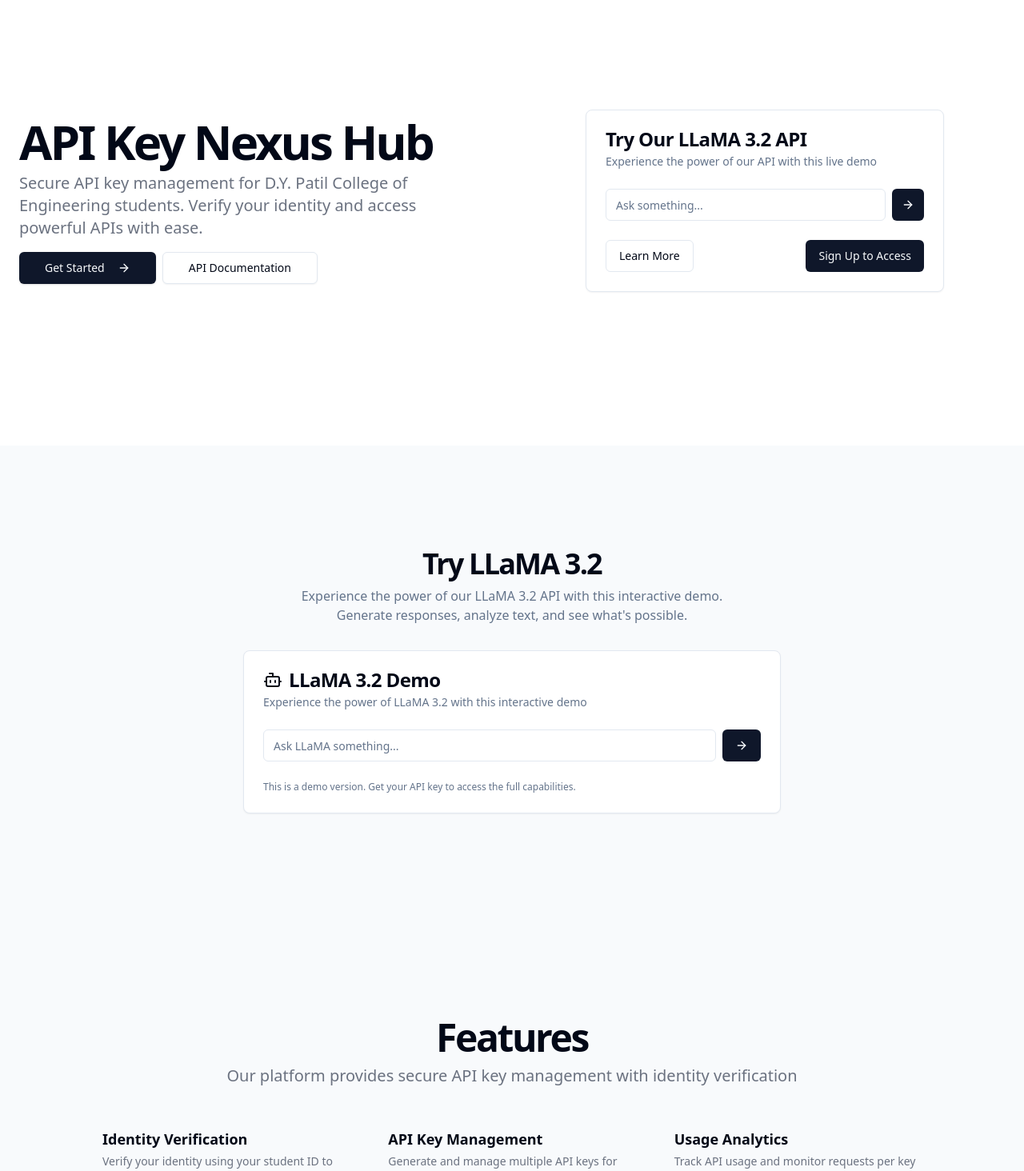
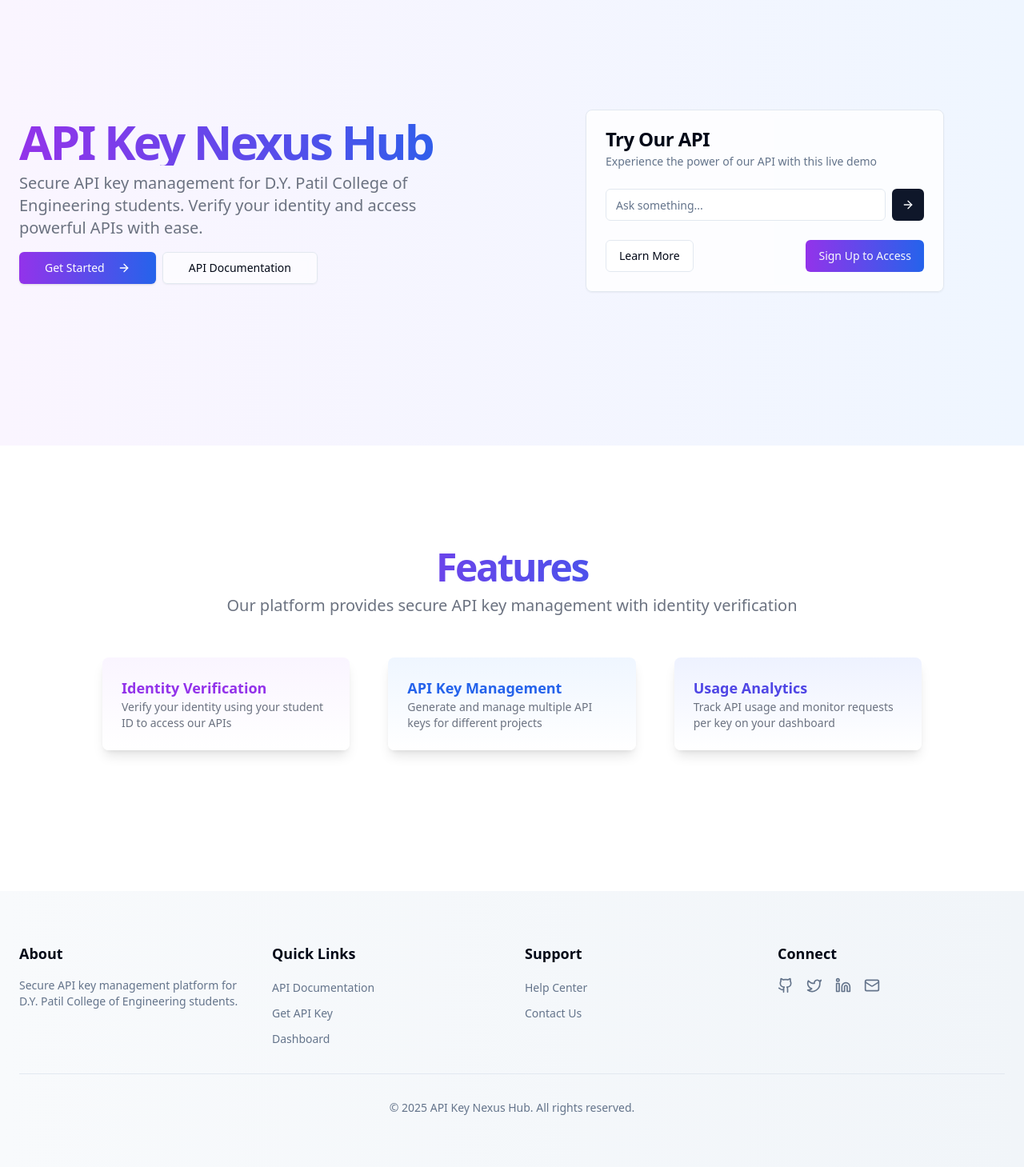
Before and after one commit to lakkawardhananjay/api-key-nexus-hub, a React (Vite) app: page / in a window 1280 px wide. Shown: the part 120-1584 px from the top of the page at 80% size. Built offline with nearby package versions, Linux system fonts and the light colour scheme.

Commit message:
feat: Improve home page design
- Removed the LLaMA 3.2 demo section.
- Added a footer to the home page.
- Applied color theming to enhance the visual appeal.

```diff
--- /dev/null
+++ b/src/components/Footer.tsx
@@ -0,0 +1,59 @@
+
+import { Github, Mail, Twitter, Linkedin } from "lucide-react";
+import { Link } from "react-router-dom";
+
+const Footer = () => {
+  return (
+    <footer className="w-full bg-gradient-to-r from-slate-50 to-slate-100 dark:from-slate-900 dark:to-slate-800">
+      <div className="container px-4 md:px-6 py-16">
+        <div className="grid grid-cols-1 md:grid-cols-4 gap-8">
+          <div className="space-y-4">
+            <h3 className="text-lg font-semibold">About</h3>
+            <p className="text-sm text-muted-foreground">
+              Secure API key management platform for D.Y. Patil College of Engineering students.
+            </p>
+          </div>
+          <div className="space-y-4">
+            <h3 className="text-lg font-semibold">Quick Links</h3>
+            <ul className="space-y-2">
+              <li><Link to="/api-docs" className="text-sm text-muted-foreground hover:text-primary">API Documentation</Link></li>
+              <li><Link to="/get-api-key" className="text-sm text-muted-foreground hover:text-primary">Get API Key</Link></li>
+              <li><Link to="/dashboard" className="text-sm text-muted-foreground hover:text-primary">Dashboard</Link></li>
+            </ul>
+          </div>
+          <div className="space-y-4">
+            <h3 className="text-lg font-semibold">Support</h3>
+            <ul className="space-y-2">
+              <li><Link to="/help" className="text-sm text-muted-foreground hover:text-primary">Help Center</Link></li>
+              <li><a href="mailto:support@example.com" className="text-sm text-muted-foreground hover:text-primary">Contact Us</a></li>
+            </ul>
+          </div>
+          <div className="space-y-4">
+            <h3 className="text-lg font-semibold">Connect</h3>
+            <div className="flex space-x-4">
+              <a href="#" className="text-muted-foreground hover:text-primary">
+                <Github className="h-5 w-5" />
+              </a>
+              <a href="#" className="text-muted-foreground hover:text-primary">
+                <Twitter className="h-5 w-5" />
+              </a>
+              <a href="#" className="text-muted-foreground hover:text-primary">
+                <Linkedin className="h-5 w-5" />
+              </a>
+              <a href="#" className="text-muted-foreground hover:text-primary">
+                <Mail className="h-5 w-5" />
+              </a>
+            </div>
+          </div>
+        </div>
+        <div className="mt-8 pt-8 border-t border-border">
+          <p className="text-center text-sm text-muted-foreground">
+            © {new Date().getFullYear()} API Key Nexus Hub. All rights reserved.
+          </p>
+        </div>
+      </div>
+    </footer>
+  );
+};
+
+export default Footer;
--- a/src/pages/Index.tsx
+++ b/src/pages/Index.tsx
@@ -4,8 +4,8 @@ import { Button } from "@/components/ui/button";
 import { Card, CardContent, CardDescription, CardFooter, CardHeader, CardTitle } from "@/components/ui/card";
 import { ArrowRight } from "lucide-react";
 import { toast } from "sonner";
-import LlamaChat from "@/components/LlamaChat";
 import ApiQueryBox from "@/components/ApiQueryBox";
+import Footer from "@/components/Footer";
 
 const Index = () => {
   const [isLoggedIn, setIsLoggedIn] = useState(false);
@@ -19,14 +19,14 @@ const Index = () => {
   });
 
   return (
-    <div className="min-h-screen bg-background">
+    <div className="min-h-screen bg-gradient-to-b from-white to-gray-50 dark:from-gray-900 dark:to-gray-800">
       {/* Hero Section */}
-      <section className="w-full py-12 md:py-24 lg:py-32 xl:py-48">
+      <section className="w-full py-12 md:py-24 lg:py-32 xl:py-48 bg-gradient-to-r from-purple-50 to-blue-50 dark:from-gray-900 dark:to-slate-900">
         <div className="container px-4 md:px-6">
           <div className="grid gap-6 lg:grid-cols-[1fr_400px] lg:gap-12 xl:grid-cols-[1fr_600px]">
             <div className="flex flex-col justify-center space-y-4">
               <div className="space-y-2">
-                <h1 className="text-3xl font-bold tracking-tighter sm:text-4xl md:text-5xl lg:text-6xl/none">
+                <h1 className="text-3xl font-bold tracking-tighter bg-gradient-to-r from-purple-600 to-blue-600 bg-clip-text text-transparent sm:text-4xl md:text-5xl lg:text-6xl/none">
                   API Key Nexus Hub
                 </h1>
                 <p className="max-w-[600px] text-gray-500 md:text-xl dark:text-gray-400">
@@ -36,22 +36,22 @@ const Index = () => {
               </div>
               <div className="flex flex-col gap-2 min-[400px]:flex-row">
                 <Link to={isLoggedIn ? "/dashboard" : "/login"}>
-                  <Button className="inline-flex h-10 items-center justify-center rounded-md bg-primary px-8 text-sm font-medium text-primary-foreground shadow transition-colors hover:bg-primary/90 focus-visible:outline-none focus-visible:ring-1">
+                  <Button className="inline-flex h-10 items-center justify-center rounded-md bg-gradient-to-r from-purple-600 to-blue-600 hover:from-purple-700 hover:to-blue-700 px-8 text-sm font-medium text-white shadow transition-colors">
                     {isLoggedIn ? "Go to Dashboard" : "Get Started"}
                     <ArrowRight className="ml-2 h-4 w-4" />
                   </Button>
                 </Link>
                 <Link to="/api-docs">
-                  <Button variant="outline" className="inline-flex h-10 items-center justify-center rounded-md border border-input bg-background px-8 text-sm font-medium shadow-sm transition-colors hover:bg-accent hover:text-accent-foreground focus-visible:outline-none focus-visible:ring-1">
+                  <Button variant="outline" className="inline-flex h-10 items-center justify-center rounded-md border border-input bg-background/60 backdrop-blur-sm px-8 text-sm font-medium shadow-sm transition-colors hover:bg-accent hover:text-accent-foreground">
                     API Documentation
                   </Button>
                 </Link>
               </div>
             </div>
             <div className="flex items-center justify-center">
-              <Card className="w-full max-w-md animate-fade-in">
+              <Card className="w-full max-w-md animate-fade-in bg-white/80 backdrop-blur-sm dark:bg-gray-800/80">
                 <CardHeader>
-                  <CardTitle>Try Our LLaMA 3.2 API</CardTitle>
+                  <CardTitle>Try Our API</CardTitle>
                   <CardDescription>
                     Experience the power of our API with this live demo
                   </CardDescription>
@@ -63,11 +63,12 @@ const Index = () => {
                   <Button
                     variant="outline"
                     onClick={() => toast.info("Get your API key to unlock full capabilities!")}
+                    className="bg-white/50 backdrop-blur-sm dark:bg-gray-800/50"
                   >
                     Learn More
                   </Button>
                   <Link to={isLoggedIn ? "/get-api-key" : "/login"}>
-                    <Button>
+                    <Button className="bg-gradient-to-r from-purple-600 to-blue-600 hover:from-purple-700 hover:to-blue-700">
                       {isLoggedIn ? "Get API Key" : "Sign Up to Access"}
                     </Button>
                   </Link>
@@ -78,50 +79,32 @@ const Index = () => {
         </div>
       </section>
 
-      {/* LLaMA 3.2 Demo Section */}
-      <section className="w-full py-12 md:py-24 lg:py-32 bg-muted/50">
-        <div className="container px-4 md:px-6">
-          <div className="flex flex-col items-center space-y-8">
-            <div className="text-center space-y-2">
-              <h2 className="text-3xl font-bold tracking-tighter sm:text-4xl">
-                Try LLaMA 3.2
-              </h2>
-              <p className="text-muted-foreground max-w-[600px] mx-auto">
-                Experience the power of our LLaMA 3.2 API with this interactive demo.
-                Generate responses, analyze text, and see what's possible.
-              </p>
-            </div>
-            <LlamaChat />
-          </div>
-        </div>
-      </section>
-
-      {/* Features Section */}
-      <section className="w-full py-12 md:py-24 lg:py-32 bg-muted/50">
+      {/* Features Section with enhanced styling */}
+      <section className="w-full py-12 md:py-24 lg:py-32 bg-white dark:bg-gray-900">
         <div className="container px-4 md:px-6">
           <div className="flex flex-col items-center justify-center space-y-4 text-center">
             <div className="space-y-2">
-              <h2 className="text-3xl font-bold tracking-tighter sm:text-5xl">Features</h2>
+              <h2 className="text-3xl font-bold tracking-tighter bg-gradient-to-r from-purple-600 to-blue-600 bg-clip-text text-transparent sm:text-5xl">Features</h2>
               <p className="max-w-[900px] text-gray-500 md:text-xl/relaxed lg:text-base/relaxed xl:text-xl/relaxed dark:text-gray-400">
                 Our platform provides secure API key management with identity verification
               </p>
             </div>
           </div>
           <div className="mx-auto grid max-w-5xl grid-cols-1 gap-6 py-12 md:grid-cols-3 lg:gap-12">
-            <div className="grid gap-1">
-              <h3 className="text-lg font-bold">Identity Verification</h3>
+            <div className="group relative overflow-hidden rounded-lg p-6 bg-gradient-to-b from-purple-50 to-white dark:from-gray-800 dark:to-gray-900 shadow-lg transition-all hover:shadow-xl">
+              <h3 className="text-lg font-bold text-purple-600 dark:text-purple-400">Identity Verification</h3>
               <p className="text-sm text-gray-500 dark:text-gray-400">
                 Verify your identity using your student ID to access our APIs
               </p>
             </div>
-            <div className="grid gap-1">
-              <h3 className="text-lg font-bold">API Key Management</h3>
+            <div className="group relative overflow-hidden rounded-lg p-6 bg-gradient-to-b from-blue-50 to-white dark:from-gray-800 dark:to-gray-900 shadow-lg transition-all hover:shadow-xl">
+              <h3 className="text-lg font-bold text-blue-600 dark:text-blue-400">API Key Management</h3>
               <p className="text-sm text-gray-500 dark:text-gray-400">
                 Generate and manage multiple API keys for different projects
               </p>
             </div>
-            <div className="grid gap-1">
-              <h3 className="text-lg font-bold">Usage Analytics</h3>
+            <div className="group relative overflow-hidden rounded-lg p-6 bg-gradient-to-b from-indigo-50 to-white dark:from-gray-800 dark:to-gray-900 shadow-lg transition-all hover:shadow-xl">
+              <h3 className="text-lg font-bold text-indigo-600 dark:text-indigo-400">Usage Analytics</h3>
               <p className="text-sm text-gray-500 dark:text-gray-400">
                 Track API usage and monitor requests per key on your dashboard
               </p>
@@ -129,6 +112,8 @@ const Index = () => {
           </div>
         </div>
       </section>
+
+      <Footer />
     </div>
   );
 };
```
